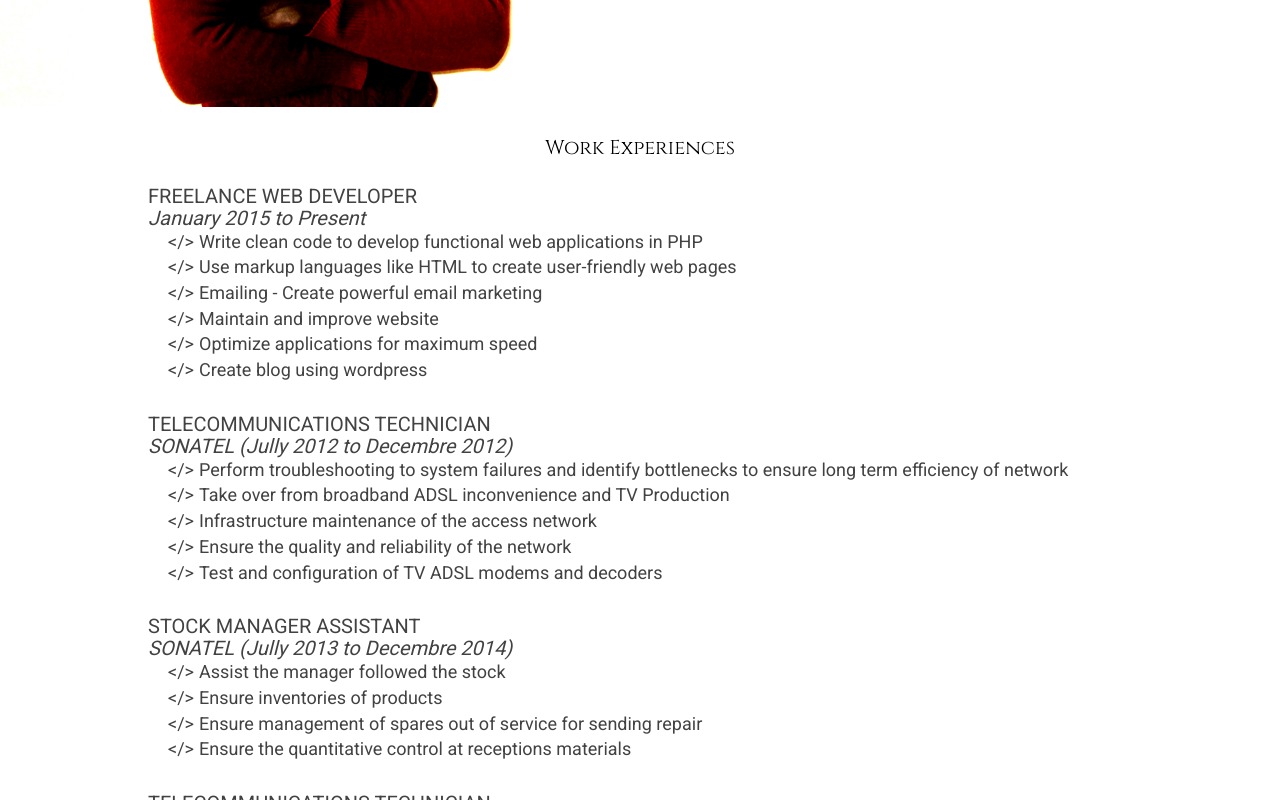
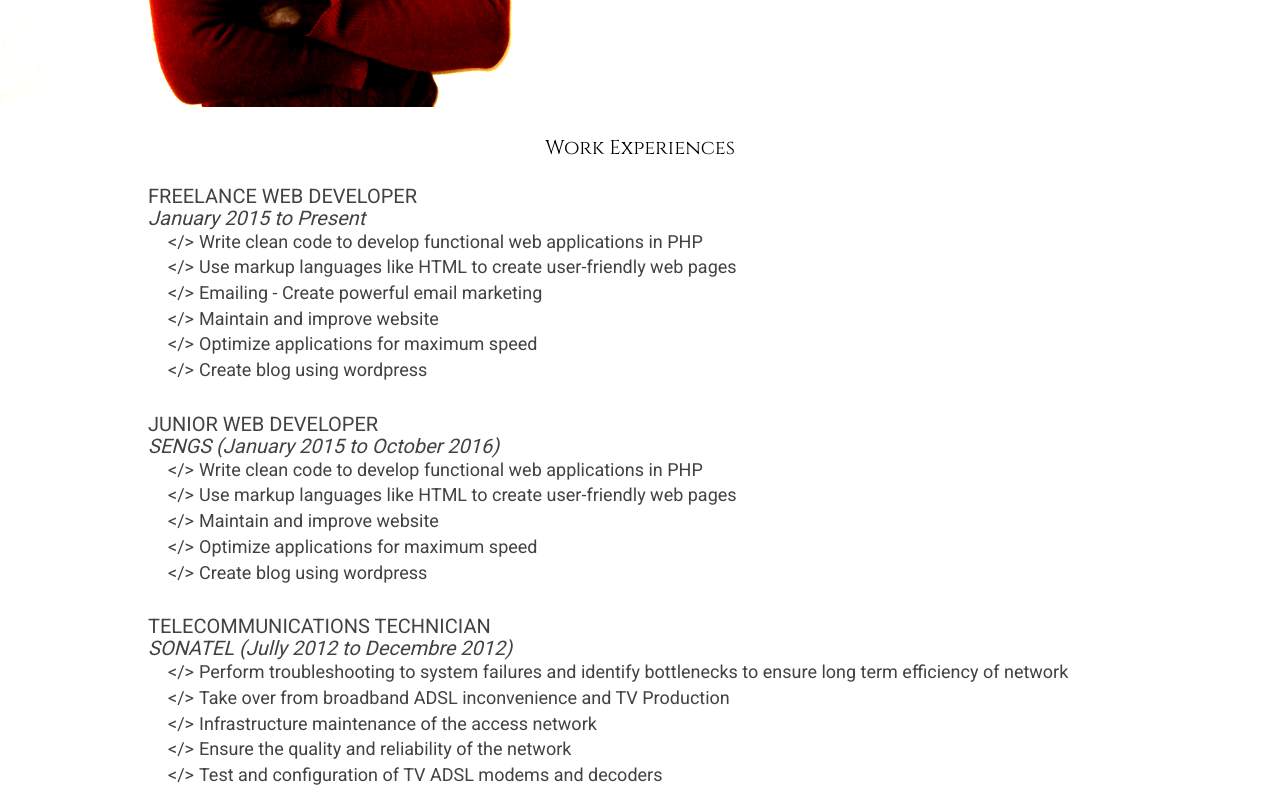
Before and after one commit to diopabou/diopabou.github.io, a website: page about.html in a window 1280 px wide. Shown: the part 923-1723 px from the top of the page. Drawn offline with nearby package versions, Linux system fonts and the light colour scheme.

Commit message:
Some refactoring to About SENGS Experience section

```diff
--- a/about.html
+++ b/about.html
@@ -60,8 +60,8 @@
           </p> -->
           <h1 class="skill">SKILLS</h1>
           <p class="skills">
+            HTML5, CSS3, JavaScript, Bootstrap, JQuery, AngularJS <br>
             Ruby, Python, PHP <br>
-            HTML5, CSS3, JavaScript, Bootstrap, JQuery, AngularJS <br>
             Ruby on Rails, Flask, Symfony<br>
             SQL, MySQL, SQLite <br>
             Git, Gulp, Bower, npm, Yo <br>
@@ -85,6 +85,18 @@
           <li>Maintain and improve website</li>
           <li>Optimize applications for maximum speed</li>
           <li>Create blog using wordpress</li>
+        </ul>
+      </div>
+      <div class="experience">
+        <h2 class="job__title">Junior Web Developer</h2>
+        <h2 class="job__company__name">SENGS (January 2015 to October 2016)</h2>
+        <ul class="job__task">
+          <li>Write clean code to develop functional web applications in PHP</li>
+          <li>Use markup languages like HTML to create user-friendly web pages</li>
+          <li>Maintain and improve website</li>
+          <li>Optimize applications for maximum speed</li>
+          <li>Create blog using wordpress</li>
+
         </ul>
       </div>
       <div class="experience">
```
